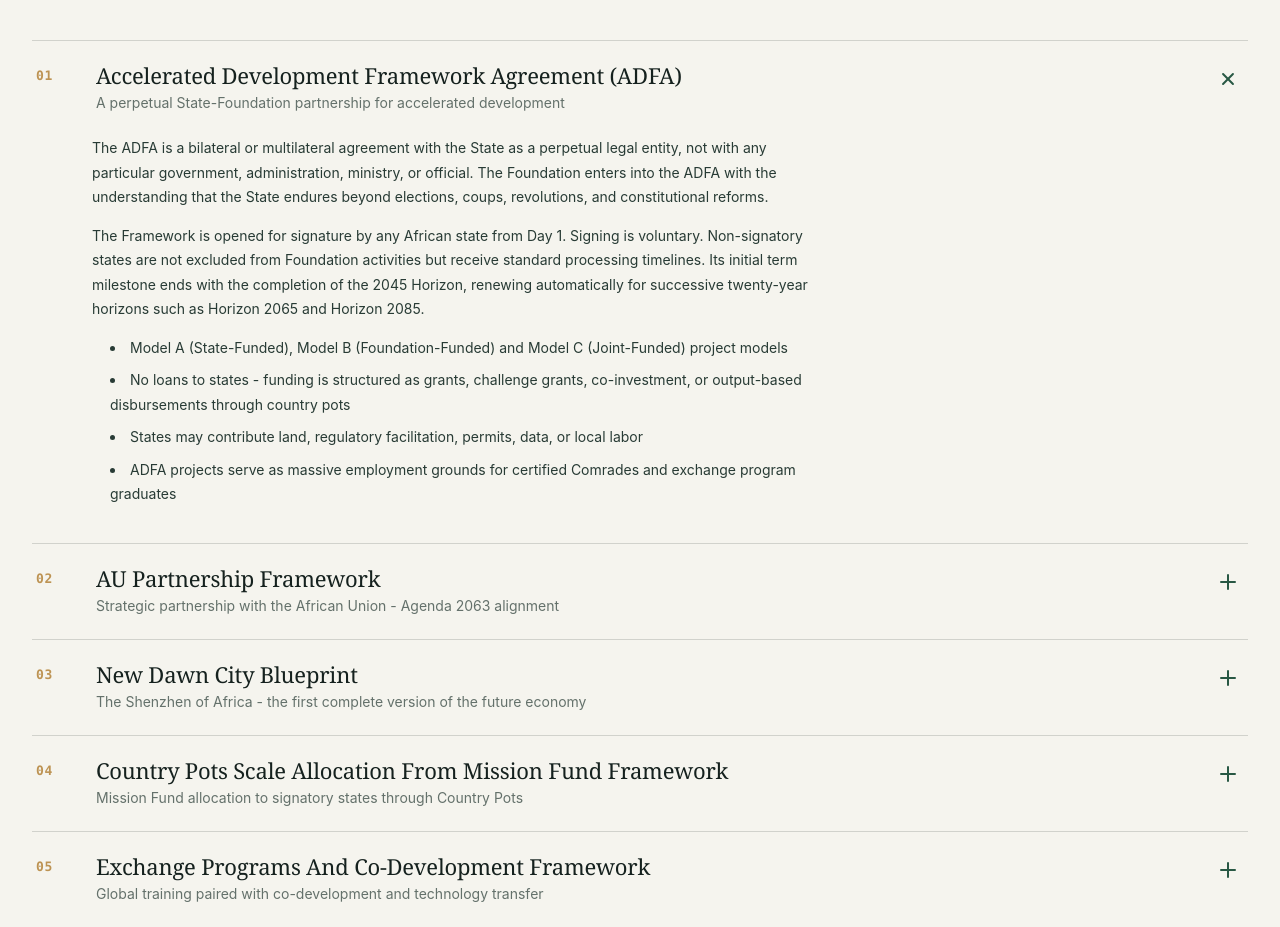
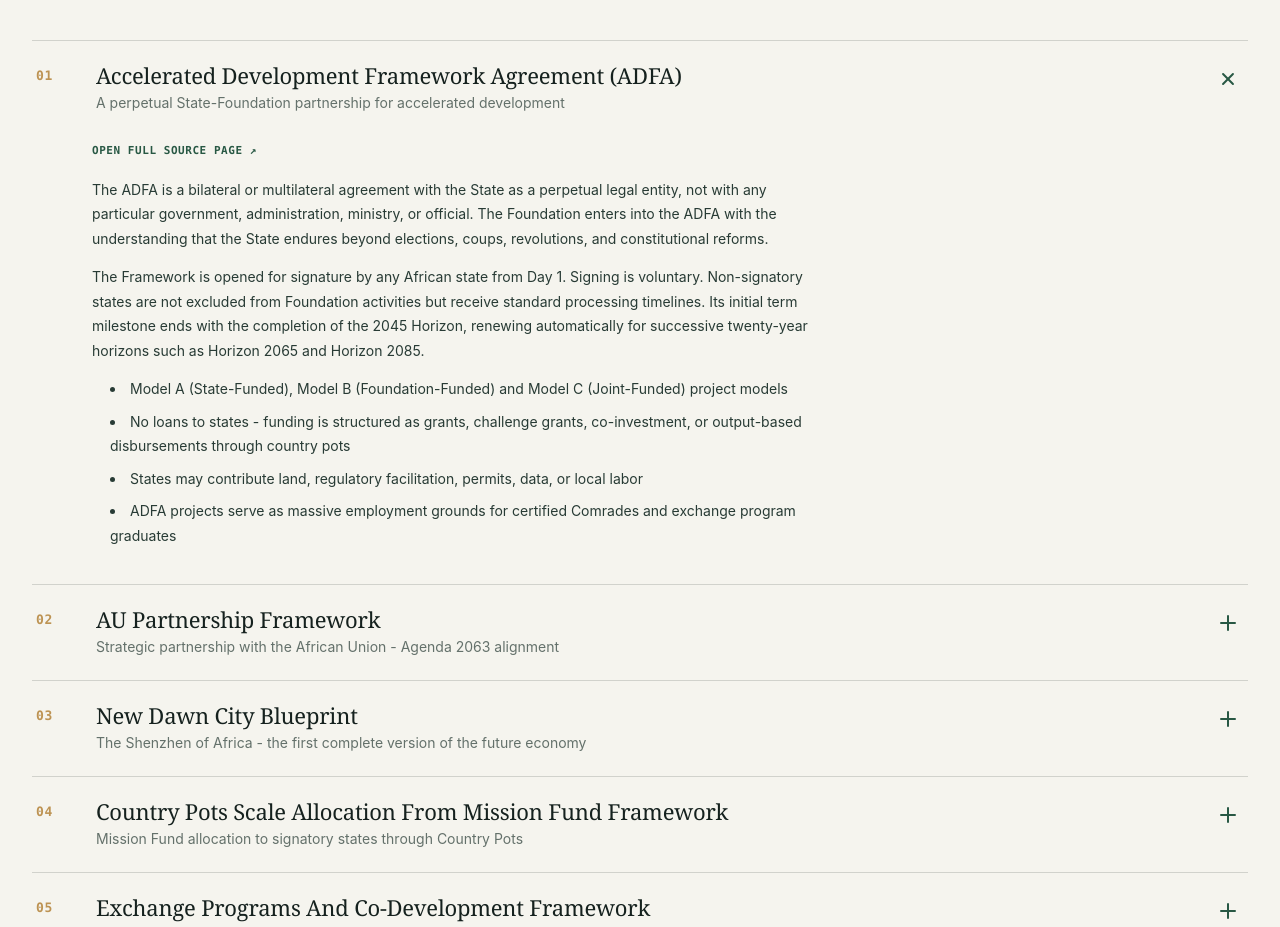
Before and after one commit to abel-george/Jowii-main, a Next.js app: page /framework in a window 1280 px wide. Shown: the part 880-1807 px from the top of the page. Built offline with nearby package versions, Linux system fonts and the light colour scheme.

Commit message:
Build searchable source document experience

```diff
--- a/app/documents/read/[document]/page.tsx
+++ b/app/documents/read/[document]/page.tsx
@@ -17,7 +17,9 @@ function parseSections(text: string, documentKey: string): OnlineDocumentSection
   let current: OnlineDocumentSection | null = null;
   text.split(/\r?\n/).forEach((line, index) => {
     const trimmedLine = line.trim();
-    const heading = trimmedLine.match(/^ARTICLE\s+(.+)$/i) || (documentKey !== 'foundation' && trimmedLine.match(/^(?:SECTION|CHAPTER)\s+(.+)$/i));
+    const heading = trimmedLine.match(/^ARTICLE\s+(.+)$/i)
+      || (documentKey !== 'foundation' && trimmedLine.match(/^(?:SECTION|CHAPTER)\s+(.+)$/i))
+      || (documentKey === 'foundation' && trimmedLine.match(/^19\.\d+(?:\.\d+)?\s+(.+)$/));
     if (heading) {
       current = { id: `${documentKey}-${index}`, heading: heading[1], lines: [] };
       sections.push(current);
--- /dev/null
+++ b/app/framework/[framework]/page.tsx
@@ -0,0 +1,37 @@
+import fs from 'node:fs';
+import path from 'node:path';
+import Link from 'next/link';
+import { ArrowLeft } from 'lucide-react';
+import { notFound } from 'next/navigation';
+import { SourceDocument } from '@/components/ui/SourceDocument';
+
+const source = fs.readFileSync(path.join(process.cwd(), 'public/documents/gag-initiative.txt'), 'utf8');
+const ranges: Record<string, { title: string; start: string; end: string }> = {
+  'fw-01': { title: 'Accelerated Development Framework Agreement', start: 'ACCELERATED DEVELOPMENT FRAMEWORK AGREEMENT (ADFA)', end: 'THE AU PARTNERSHIP FRAMEWORK - OBSERVATORY & COORDINATION' },
+  'fw-02': { title: 'AU Partnership Framework', start: 'THE AU PARTNERSHIP FRAMEWORK - OBSERVATORY & COORDINATION', end: 'THE SIX CORRIDORS' },
+  'fw-03': { title: 'New Dawn City Blueprint', start: 'NEW DAWN CITY ( TND~City )', end: 'THE SIX MULTIPLIERS' },
+  'fw-04': { title: 'Country Pots Scale Allocation', start: 'COUNTRY POTS AT SCALE ALLOCATION FROM MISSION FUND OVER YEARS', end: 'EXCHANGE PROGRAM AND CO-DEVELOPMENT (ADAPT STRATEGY)' },
+  'fw-05': { title: 'Exchange Programs and Co-Development', start: 'EXCHANGE PROGRAM AND CO-DEVELOPMENT (ADAPT STRATEGY)', end: 'JOWIH URBAN HOUSING AND RAPID URBANIZATION FRAMEWORK' },
+  'fw-06': { title: 'Urban Housing and Urbanization', start: 'JOWIH URBAN HOUSING AND RAPID URBANIZATION FRAMEWORK', end: 'JOWIH AFRICA HEALTH FUND Framework (AHF)' },
+  'fw-07': { title: 'Jowih Africa Health Fund', start: 'JOWIH AFRICA HEALTH FUND Framework (AHF)', end: 'JOWIH INFRASTRUCTURE EXECUTION BLUEPRINT' },
+  'fw-08': { title: 'Infrastructure Execution', start: 'JOWIH INFRASTRUCTURE EXECUTION BLUEPRINT', end: 'AFRICA SOVEREIGN SPACE CAPABILTY FRAMEWORK' },
+  'fw-09': { title: 'Africa Sovereign Space Capability', start: 'AFRICA SOVEREIGN SPACE CAPABILTY FRAMEWORK', end: 'JOWIH EDUCATION FRAMEWORK' },
+  'fw-10': { title: 'Jowih Education Framework', start: 'JOWIH EDUCATION FRAMEWORK', end: 'JOWIH CRT – THE AFRICAN CAPSULE RAPID TRANSIT SYSTEM' },
+  'fw-11': { title: 'Capsule Rapid Transit', start: 'JOWIH CRT – THE AFRICAN CAPSULE RAPID TRANSIT SYSTEM', end: 'JOWIH MOBILE HEALTH FRAMEWORK' },
+  'fw-12': { title: 'Jowih Mobile Health', start: 'JOWIH MOBILE HEALTH FRAMEWORK', end: 'AIR JOWIH & AIRPORT SEZ FRAMEWORK' },
+  'fw-13': { title: 'Air Jowih and Airport SEZs', start: 'AIR JOWIH & AIRPORT SEZ FRAMEWORK', end: 'AFRICA CONNECT ALLIANCE FRAMEWORK' },
+  'fw-14': { title: 'Africa Connect Alliance', start: 'AFRICA CONNECT ALLIANCE FRAMEWORK', end: 'ENVIRONMENTAL CLEANLINESS FRAMEWORK' },
+  'fw-15': { title: 'Environmental Cleanliness', start: 'ENVIRONMENTAL CLEANLINESS FRAMEWORK', end: 'JOWIH AFRICAN ANIMATION & GAMING FRAMEWORK' },
+  'fw-16': { title: 'African Animation and Gaming', start: 'JOWIH AFRICAN ANIMATION & GAMING FRAMEWORK', end: 'NEW DAWN CITY:' },
+};
+
+export function generateStaticParams() { return Object.keys(ranges).map((framework) => ({ framework })); }
+
+export default function FrameworkSourcePage({ params }: { params: { framework: string } }) {
+  const range = ranges[params.framework];
+  if (!range) notFound();
+  const startIndex = source.indexOf(range.start);
+  const endIndex = source.indexOf(range.end, startIndex + range.start.length);
+  const lines = source.slice(startIndex, endIndex === -1 ? source.length : endIndex).split(/\r?\n/).map((line) => line.trim()).filter(Boolean);
+  return <main className="document-page framework-source-page min-h-screen"><header className="document-page__hero"><div className="document-page__inner"><Link href="/framework" className="document-page__back"><ArrowLeft size={16} /> Back to frameworks</Link><p className="document-page__eyebrow">GAG source document · Full framework</p><h1>{range.title}</h1><p>Source-extracted framework content, presented with the original structure and without summary compression.</p></div></header><section className="document-page__body"><div className="document-page__inner framework-source-page__content"><SourceDocument lines={lines} /></div></section></main>;
+}
--- a/app/globals.css
+++ b/app/globals.css
@@ -312,6 +312,8 @@ button, input, select, textarea { font: inherit; }
 .online-reader__section h2 { margin: 0 0 18px; padding-bottom: 10px; border-bottom: 1px solid var(--line); color: var(--ink); font-family: var(--font-serif); font-size: clamp(25px, 3vw, 36px); font-weight: 400; line-height: 1.15; }
 .online-reader__section p { margin: 0 0 13px; color: var(--ink-soft); font-size: 14px; line-height: 1.75; }
 .online-reader__empty { padding: 24px; border: 1px solid var(--line); color: var(--muted); }
+.framework-source-link { display: inline-flex; gap: 7px; margin-bottom: 18px; color: var(--green); font-family: var(--font-mono); font-size: 11px; font-weight: 700; letter-spacing: .05em; text-transform: uppercase; }
+.framework-source-page__content { max-width: 900px; }
 @media (max-width: 760px) { .online-reader__hero { padding: 38px 0 44px; } .online-reader__layout { grid-template-columns: 1fr; gap: 30px; padding-block: 28px 52px; } .online-reader__sidebar { position: static; max-height: none; } .online-reader__sidebar nav { display: none; } }
 .group-structure-map { margin-bottom: 18px; padding: 18px 20px; border: 1px solid var(--line); background: rgba(255, 254, 250, 0.5); }
 .group-structure-map strong { display: block; margin-bottom: 10px; color: var(--green); font-family: var(--font-serif); font-size: 22px; font-weight: 400; }
--- a/components/ui/CollapsibleAccordion.tsx
+++ b/components/ui/CollapsibleAccordion.tsx
@@ -2,6 +2,7 @@
 
 import React, { createContext, useCallback, useContext, useEffect, useState } from 'react';
 import { Plus } from 'lucide-react';
+import Link from 'next/link';
 
 interface AccordionContextValue {
   openId: string | null;
@@ -81,7 +82,7 @@ export function CollapsibleAccordionItem({
         <Plus aria-hidden="true" className="institutional-expandable__icon" />
       </button>
       <div className="institutional-expandable__panel" hidden={!isOpen}>
-        <div className="institutional-expandable__content">{children}</div>
+        <div className="institutional-expandable__content">{id.startsWith('fw-') ? <Link href={`/framework/${id}`} className="framework-source-link">Open full source page <span aria-hidden="true">↗</span></Link> : null}{children}</div>
       </div>
     </div>
   );
```
